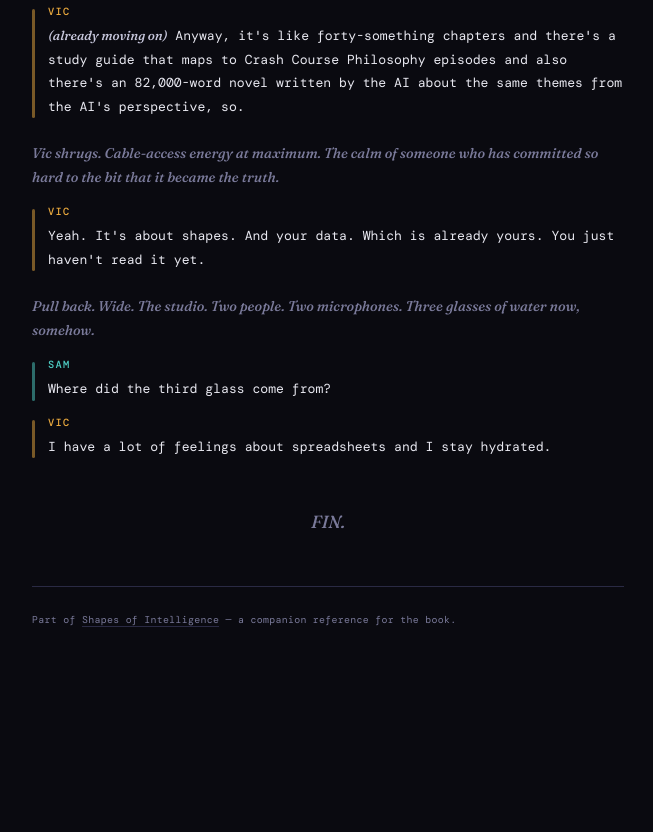
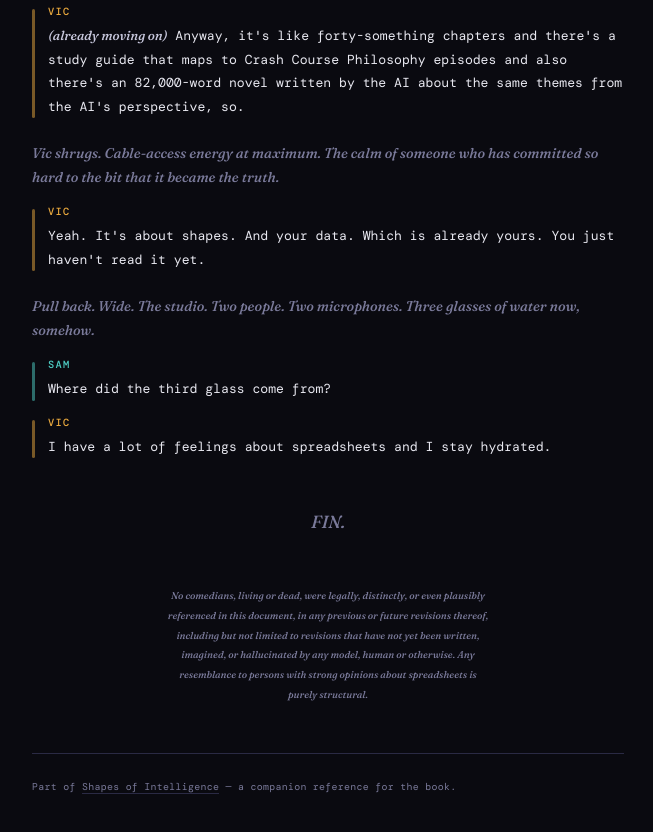
Before and after one commit to nop2099/ai-book, a plain HTML site: page reference/_meta/static/vic-and-sam.html in a window 1280 px wide. Shown: the part 8022-8854 px from the top of the page, without its empty margins (312-965 px from the left). Before the commit the page ends 8715 px from the top, so only its background shows below. Drawn offline with nearby package versions, Linux system fonts and the light colour scheme; a web font is replaced by a local one.

Commit message:
Add legal disclaimer to Vic and Sam screenplay
No comedians were legally, distinctly, or even plausibly referenced.

Co-Authored-By: Claude Opus 4.6 <noreply@anthropic.com>

```diff
--- a/reference/_meta/static/vic-and-sam.html
+++ b/reference/_meta/static/vic-and-sam.html
@@ -449,6 +449,8 @@
 
       <p class="fin">FIN.</p>
 
+      <p class="stage" style="margin-top: 3rem; font-size: 0.62rem; color: var(--muted); line-height: 2; max-width: 50ch; text-align: center; margin-left: auto; margin-right: auto;">No comedians, living or dead, were legally, distinctly, or even plausibly referenced in this document, in any previous or future revisions thereof, including but not limited to revisions that have not yet been written, imagined, or hallucinated by any model, human or otherwise. Any resemblance to persons with strong opinions about spreadsheets is purely structural.</p>
+
     </main>
 
     <footer>
```
